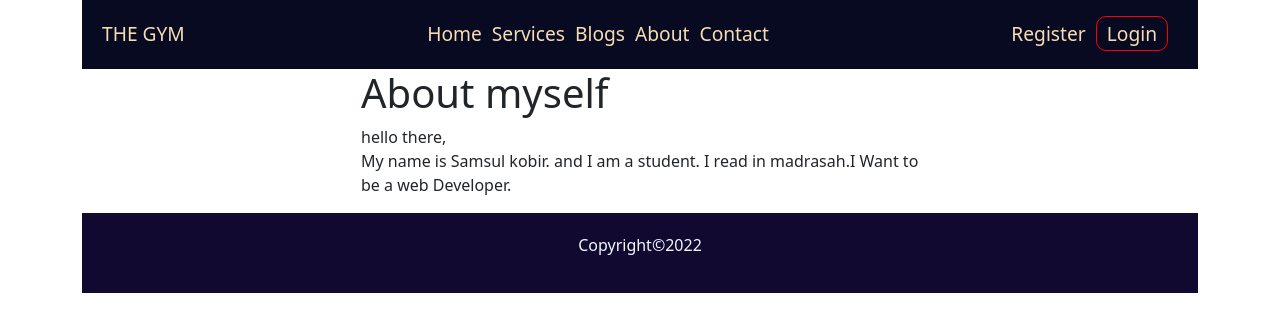
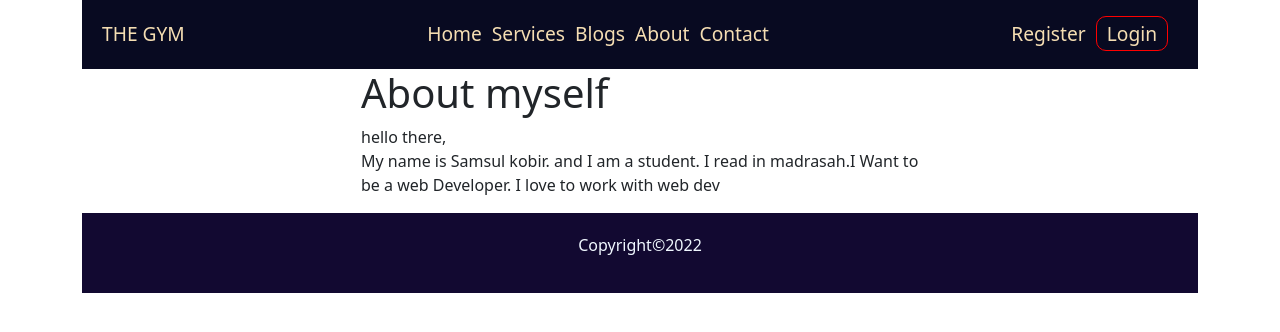
Before and after one commit to pixprocoder/fitness-center, a React (Create React App) app: page /about in a window 1280 px wide. Shown: the top 332 px of the page. Built offline with nearby package versions, Linux system fonts and the light colour scheme; no server answers.

Commit message:
re-creating

```diff
--- a/src/pages/About/About.js
+++ b/src/pages/About/About.js
@@ -7,7 +7,7 @@ const About = () => {
       <p>
         hello there, <br />
         My name is Samsul kobir. and I am a student. I read in madrasah.I Want
-        to be a web Developer.
+        to be a web Developer. I love to work with web dev
       </p>
     </div>
   );
```
